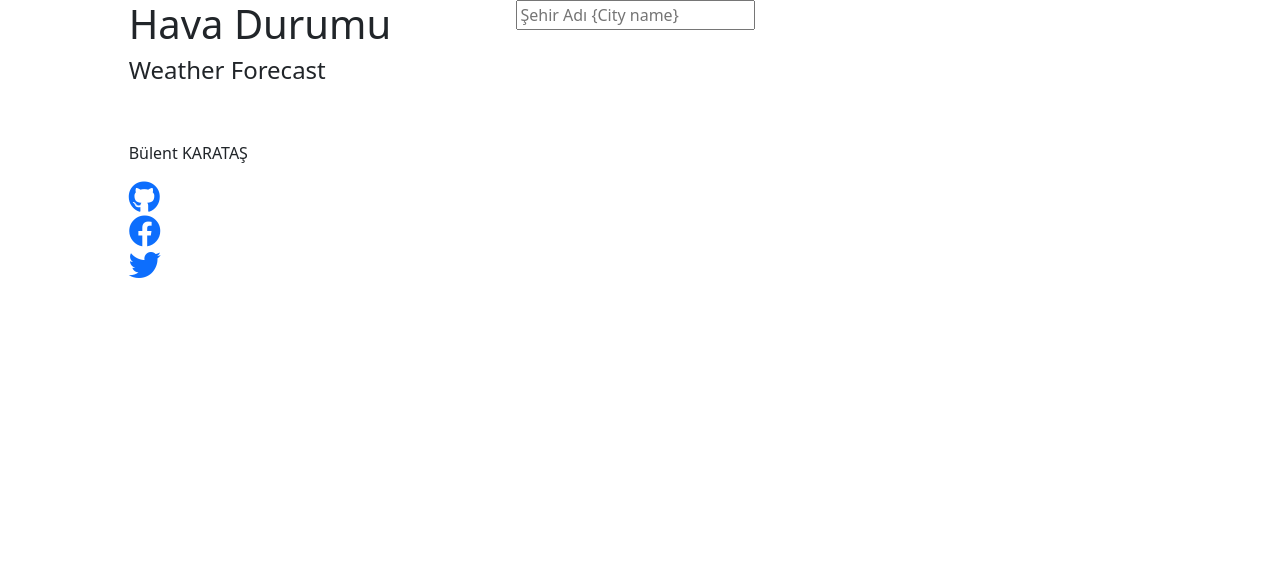
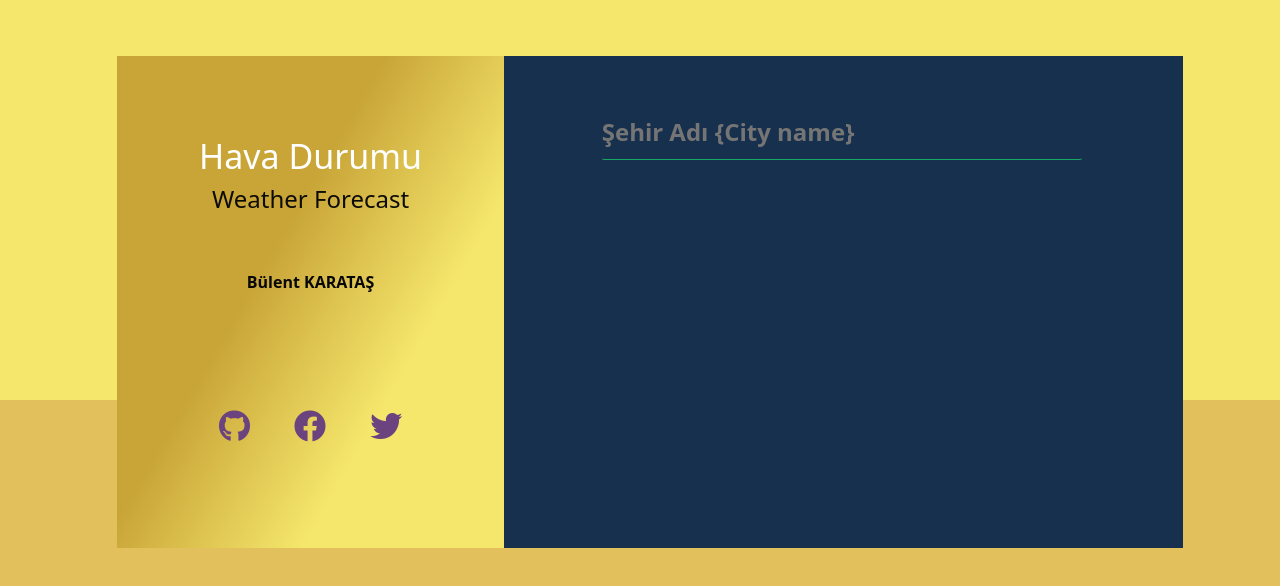
Before and after one commit to vbulentk/vbulentk.github.io, a plain HTML site: page index.html in a window 1280 px wide. Drawn offline with nearby package versions, Linux system fonts and the light colour scheme.

Commit message:
Update style.css

```diff
--- a/style.css
+++ b/style.css
@@ -1,91 +1,144 @@
-<!DOCTYPE html>
-<html lang="tr">
-  <head>
-    <meta charset="UTF-8" />
-    <meta http-equiv="X-UA-Compatible" content="IE=edge" />
-    <meta name="viewport" content="width=device-width, initial-scale=1.0" />
-    <link
-      rel="stylesheet"
-      href="https://cdnjs.cloudflare.com/ajax/libs/font-awesome/5.15.3/css/all.min.css"
-    />
-    <link
-      href="https://cdn.jsdelivr.net/npm/bootstrap@5.0.2/dist/css/bootstrap.min.css"
-      rel="stylesheet"
-    />
-    <link rel="stylesheet" href="./style.css" />
-    <title>Hava Durumu</title>
-  </head>
-  <body>
-    <div class="container-fluid">
-      <div class="row offset-sm-1">
-        <!-- Header part -->
-        <section class="header col-md-4 col-sm-10">
-          <h1>Hava Durumu</h1>
-          <h4>Weather Forecast</h4>
-          <br />
-          <br />
-          <p>
-            Bülent KARATAŞ
-            <br />
-          </p>
+* {
+  margin: 0;
+  padding: 0;
+  box-sizing: border-box;
+}
+body {
+  background: linear-gradient(0deg, #e2c05b 50%, #f5e76c 50%);
+  margin: 0;
+  min-height: 100vh;
+}
 
-          <div class="sosyal">
-            <a href="https://github.com/vbulentk" target="_blank">
-              <i class="fab fa-github fa-2x"></i>
-            </a>
-          </div>
-          <div class="sosyal">
-            <a href="" target="_blank">
-              <i class="fab fa-facebook fa-2x"></i>
-            </a>
-          </div>
-          <div class="sosyal">
-            <a href="" target="_blank">
-              <i class="fab fa-twitter fa-2x"></i>
-            </a>
-          </div>
+/* --------------------background */
+.container-fluid {
+  margin: 0%;
+  /* background-color: #2d3857;
+  background-image: url(./hava-img/bg1.webp);
+  background-size: cover; */
+  /* margin-bottom: 0px; */
+  /* height: auto; */
+  /* max-height:200vh; */
+}
 
-          <br />
-        </section>
+.row {
+  padding-top: 3.5rem;
+  padding-bottom: 5rem;
+}
+/* -----------------------------header */
+.header {
+  /* background-size: cover; */
+  /* background-position: relative; */
+  background: linear-gradient(120deg, #c9a538 40%, #f5e76c 70%);
+  color: rgb(12, 11, 6);
+  text-align: center;
+  padding: 5rem;
+}
 
-        <section class="main col-md-7 col-sm-10">
-          <!-- input section -->
-          <section class="inputs">
-            <input
-              type="text"
-              placeholder="Şehir Adı {City name}"
-              id="cityinput"
-            />
+.header h1,
+h2 {
+  font-weight: 500;
+  font-size: 34px;
+  /* float: left; */
+  color: #ffffff;
+}
+.header p {
+  margin-top: 1;
+  font-weight: 600;
+  font-size: 1.5 rem;
+  color: #070707;
+}
 
-            <!-- <button id="add"></button> -->
-          </section>
-          <!-- <h2 id="msgClass">HATA</h2> -->
+a:visited,
+a:link,
+a:active {
+  text-decoration: none;
+  color: #6b437e;
+}
 
-          <!-- Display section -->
-          <section class="display">
-            <div class="wrapper">
-              <table>
-                <tr>
-                  <th><h2 id="cityname"></h2></th>
-                  <th><small id="country"></small></th>
-                  <th>
-                    <h2 id="cityoutput"></h2>
-                  </th>
-                </tr>
-                <tr>
-                  <td colspan="3"><p id="clouds"></p></td>
-                  <td></td>
-                </tr>
-                <tr>
-                  <td colspan="3"><p id="wind"></p></td>
-                </tr>
-              </table>
-            </div>
-          </section>
-        </section>
-      </div>
-    </div>
+a:hover {
+  text-decoration: none;
+  color: #720606;
+}
 
-    <script src="./app.js"></script>
-  </body>
-</html>
+.main {
+  /* background-image: linear-gradient(#424242, #757575); */
+  background-color: #17304d;
+}
+
+/* --------------------------------input section */
+.inputs {
+  padding: 3rem 0 3rem 0;
+  text-align: center;
+  display: flex;
+  justify-content: center;
+}
+
+.inputs input[type="text"] {
+  height: 3.5rem;
+  width: 30rem;
+  background: #212121;
+  font-weight: bold;
+  font-size: 1.5rem;
+  border: none;
+  background-color: transparent;
+  border-bottom: solid 1px #16a864;
+  color: #b1e2cb;
+  border-radius: 2px;
+  margin-right: 4px;
+}
+.inputs input[type="submit"] {
+  height: 3.5rem;
+  width: 6.5rem;
+  background: #b1e2cb;
+  font-weight: bold;
+  color: ghostwhite;
+  font-size: 1.5rem;
+  border: none;
+  border-radius: 2px;
+}
+
+/* -------------------------------display */
+.display {
+  text-align: center;
+  color: #71cfa3;
+}
+.wrapper {
+  margin: 0 9rem;
+  width: 50%;
+  background-color: #17304d;
+  height: 30vh;
+  margin: 50px auto;
+  border-radius: 2px;
+}
+
+.wrapper h2 {
+  padding: 5px 0;
+  /* text-align: center; */
+}
+.wrapper p {
+  /* text-align: center; */
+  margin: 10px 0;
+  font-size: 20px;
+}
+
+.sosyal {
+  /* text-align: center; */
+  display: inline-flex;
+  margin-right: 20px;
+  margin-left: 20px;
+  margin-top: 100px;
+}
+
+table,
+td {
+  /* border: 1px solid rgb(131, 240, 109); */
+}
+
+table {
+  width: 100%;
+  border-collapse: collapse;
+}
+
+th {
+  height: 90px;
+}
```
